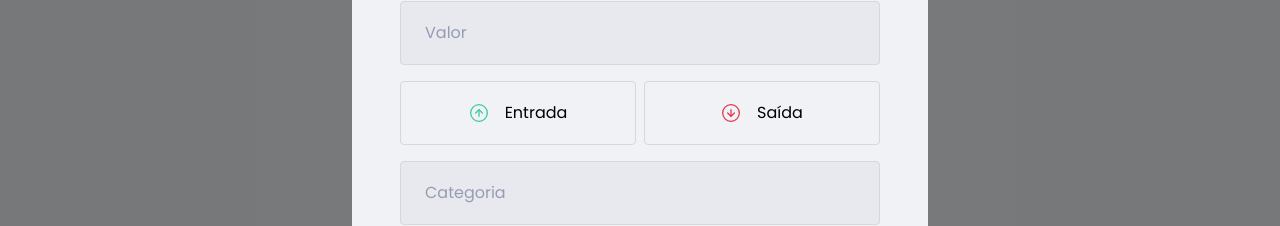
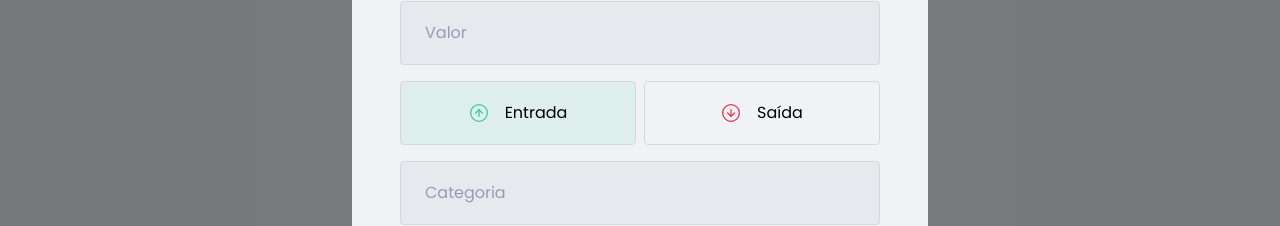
Before and after one commit to jairosl/dtmoney-rockeatseat, a React (Create React App) app: page / in a window 1280 px wide. Both pictures are taken after a click on the button "nova transação". Shown: the part 317-543 px from the top of the page. Built offline with nearby package versions, Linux system fonts and the light colour scheme; what miragejs would draw is missing.

Commit message:
feat: add state for radiobox

```diff
--- a/src/components/NewTransactionModal/index.tsx
+++ b/src/components/NewTransactionModal/index.tsx
@@ -1,8 +1,13 @@
+import { useState } from 'react';
 import Modal from 'react-modal';
 import closeImg from '../../assets/close.svg'
 import incomeImg from '../../assets/income.svg'
 import outcomeImg from '../../assets/outcome.svg'
-import { Container, TransactionTypeContainer } from './styles'
+import {
+  Container,
+  RadioBox,
+  TransactionTypeContainer
+} from './styles'
 
 interface NewTransactionModalProps {
   isOpen: boolean;
@@ -14,6 +19,9 @@
   isOpen,
   onRequestClose
 }: NewTransactionModalProps) {
+
+  const [type, setType] = useState('deposit');
+
   return (
     <Modal
       isOpen={isOpen}
@@ -41,25 +49,31 @@
         />
 
         <TransactionTypeContainer>
-          <button
+          <RadioBox
             type="button"
+            onClick={() => setType('deposit')}
+            isActive={type === 'deposit'}
+            activeColor="green"
           >
             <img src={incomeImg} alt="Entrada" />
             <span>
               Entrada
             </span>
 
-          </button>
+          </RadioBox>
 
-          <button
+          <RadioBox
             type="button"
+            onClick={() => setType('withdraw')}
+            isActive={type === 'withdraw'}
+            activeColor="red"
           >
             <img src={outcomeImg} alt="Saída" />
             <span>
               Saída
             </span>
 
-          </button>
+          </RadioBox>
 
         </TransactionTypeContainer>
 
--- a/src/components/NewTransactionModal/styles.ts
+++ b/src/components/NewTransactionModal/styles.ts
@@ -1,5 +1,5 @@
 import styled from 'styled-components';
-import { darken } from 'polished';
+import { darken, transparentize } from 'polished';
 
 export const Container = styled.form`
   h2 {
@@ -56,12 +56,27 @@
   grid-template-columns: 1fr 1fr;
   gap: 0.5rem;
 
-  button {
+`;
+
+interface RadioBoxProps {
+  isActive: boolean;
+  activeColor: 'green' | 'red';
+}
+
+const colors = {
+  green: '#33CC95',
+  red: '#E62E4D'
+}
+
+export const RadioBox = styled.button<RadioBoxProps>`
     height: 4rem;
     border: 1px solid #d7d7d7;
     border-radius: 0.25rem;
 
-    background: transparent;
+    background: ${({ isActive, activeColor }) => isActive
+      ? `${transparentize(0.9, colors[activeColor])}`
+      : 'transparent'
+    };
     display: flex;
     align-items: center;
     justify-content: center;
@@ -83,5 +98,5 @@
       font-size: 1rem;
       color: var(--text-title);
     }
-  }
+
 `;
```
